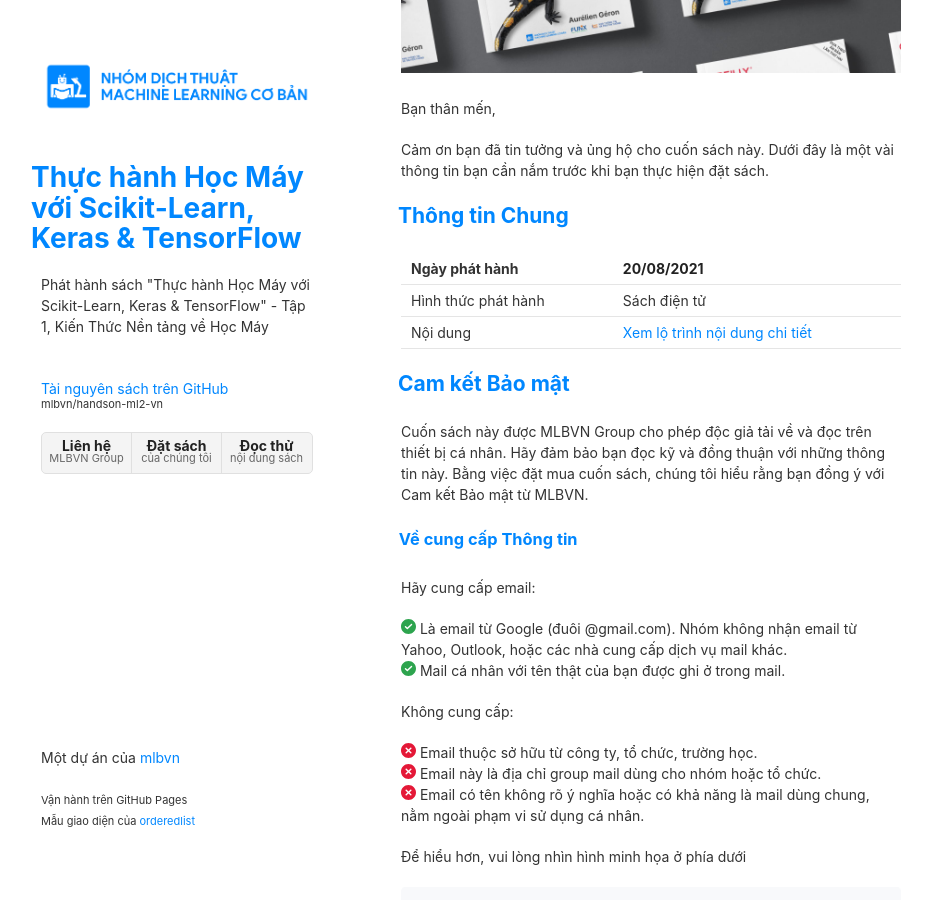
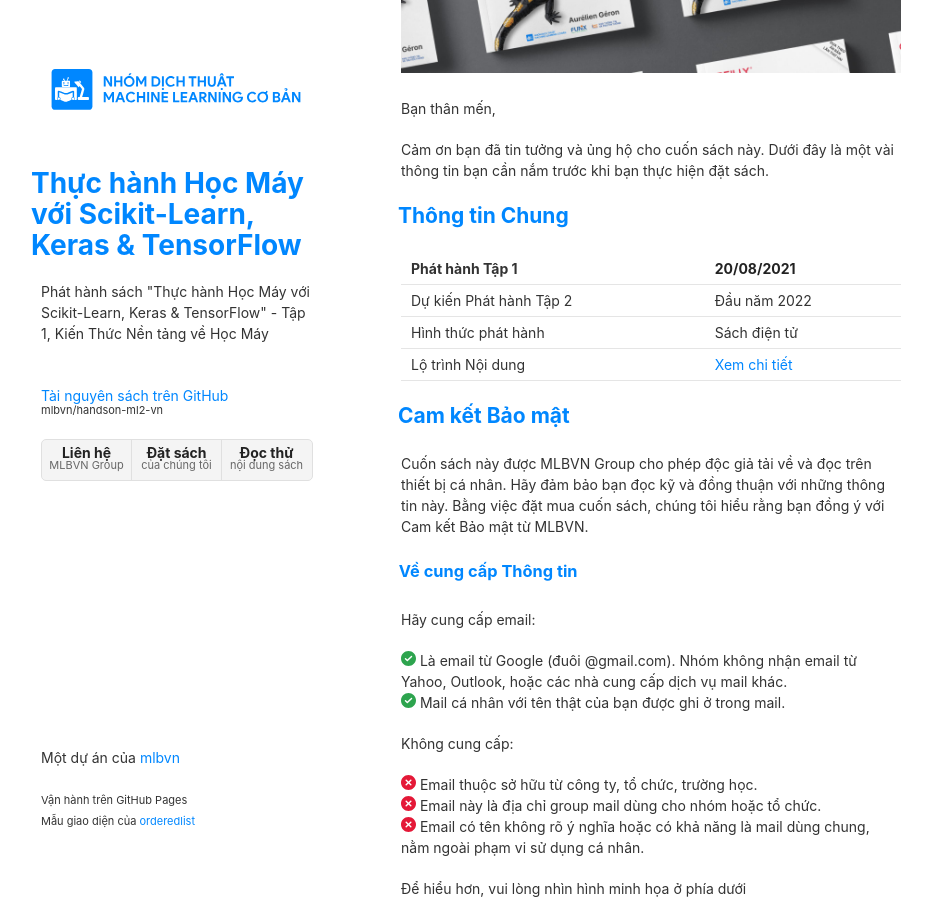
Before and after one commit to mlbvn/hml-book, a Jekyll site: the page built from index.md, in a window 1280 px wide and 900 px high, scrolled down 318 px. Shown: the whole window, without its empty margins (169-1101 px from the left). Built offline with Jekyll 4.4.1, drawn with Linux system fonts in a browser that asks for light colours; our own code applies the rules of GitHub Pages for plain Markdown files.

Commit message:
add assets and minor fix

```diff
--- a/_config.yml
+++ b/_config.yml
@@ -1,5 +1,5 @@
 title: Thực hành Học Máy với Scikit-Learn, Keras & TensorFlow
-logo: /assets/img/logo.png
+logo: /assets/img/logo.svg
 description: Một dự án của MLBVN Group
 show_downloads: true
 google_analytics:
--- a/index.md
+++ b/index.md
@@ -7,10 +7,11 @@ Dưới đây là một vài thông tin bạn cần nắm trước khi bạn th
 
 ## Thông tin Chung
 
-| Ngày phát hành      | **20/08/2021** |
-|---------------------|----------------|
-| Hình thức phát hành | Sách điện tử   |
-| Nội dung | [Xem lộ trình nội dung chi tiết](./roadmap.html) |
+| Phát hành Tập 1         | **20/08/2021**                  |
+|-------------------------|---------------------------------|
+| Dự kiến Phát hành Tập 2 | Đầu năm 2022                    |
+| Hình thức phát hành     | Sách điện tử                    |
+| Lộ trình Nội dung       | [Xem chi tiết](./lo-trinh.html) |
 
 ## Cam kết Bảo mật
 Cuốn sách này được MLBVN Group cho phép độc giả tải về và đọc trên thiết bị cá nhân.
```
Also changed, not shown: form.md (+1 -1 lines), lo-trinh.md (added, +57 -0 lines), roadmap.md (deleted, +0 -22 lines), assets/img/do.png (added), assets/img/dont.png (added), assets/img/form-cover-volume-1.jpg (renamed from assets/img/form-cover.jpg), assets/img/form-cover.png (added), assets/img/logo.svg (added), assets/img/roadmap-cover.png (added).
